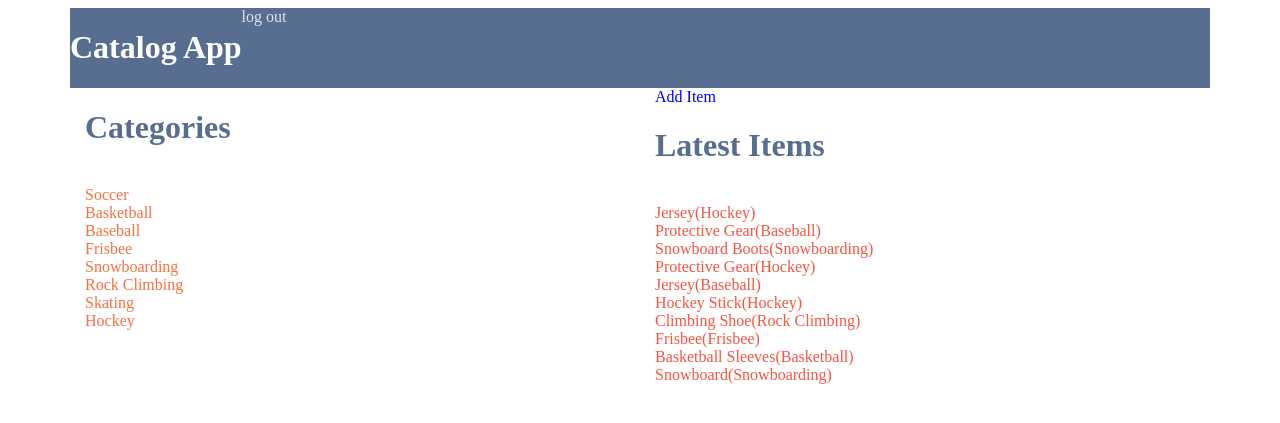
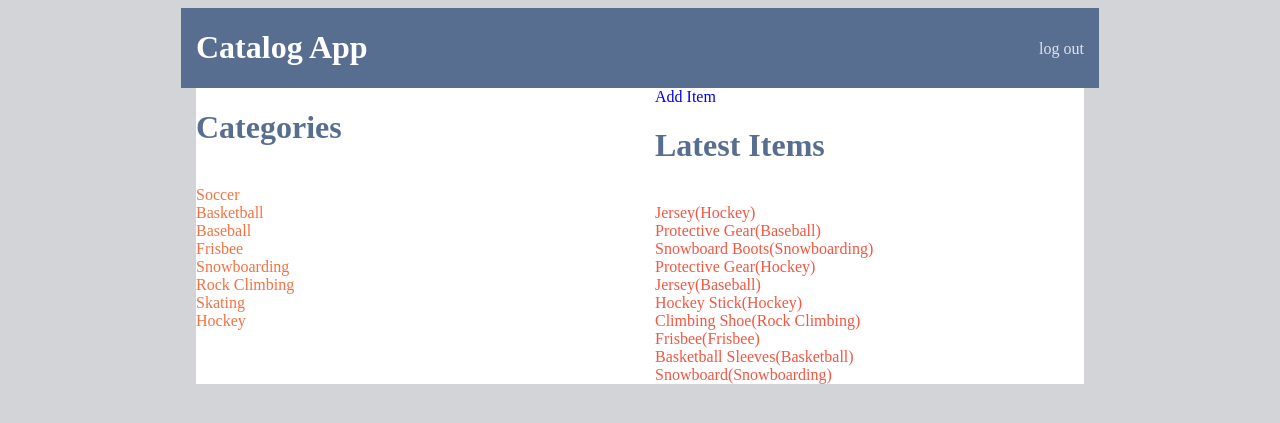
Before and after one commit to sarahchang2013/item-catalog, a Flask app: page / in a window 1280 px wide. Shown: the top 423 px of the page. Run offline with Flask 2, Linux system fonts and the light colour scheme; a user stored in the database is signed in; data comes from the database, SQL or seed files in the repository.

Commit message:
add pane to wrap content

```diff
--- a/vagrant/catalog/static/styles.css
+++ b/vagrant/catalog/static/styles.css
@@ -1,3 +1,14 @@
+
+body {
+	background-color: #d2d4d8;
+}
+
+.pane {
+	width: 80%;
+	height: 90%;
+	margin: auto;
+	background-color: #ffffff;
+}
 
 a {
 	text-decoration: none;
@@ -16,16 +27,15 @@ a.site-name, a.login-logout:hover, a.site-name, a.login-logout:active {
 }
 
 #sitename {
-	text-align: left;
-	/*Use inline-block to align text in one line.*/
-	display: inline-block;
+
+	float: left;
 }
 
-.login-logout {
-	margin-right: 0;
+.account {
+	margin: 2em 0 auto auto;
+	font-size: 1em;
 	text-align: right;
-	/*Inline-block is preferred to inline.*/
-	display: inline-block;
+	float: right;
 }
 
 .category-title, .items-title {
@@ -40,3 +50,7 @@ a.category:link, a.category:visited, a.category:hover, a.category:active {
 a.item:link, a.item:visited, a.item:hover, a.item:active {
 	color: #f45642;
 }
+
+#add-item {
+	margin: 1.5em auto 1em auto;
+}
--- a/vagrant/catalog/templates/index.html
+++ b/vagrant/catalog/templates/index.html
@@ -14,7 +14,7 @@
 
 	<div class="col-6 latestItems">
 		{% if session.logged_in %}
-		<a href="{{url_for('addItem')}}">Add Item</a>
+		<a id="add-item" href="{{url_for('addItem')}}">Add Item</a>
 		{% endif %}
 		<h1 class="items-title">Latest Items</h1><br>
 
--- a/vagrant/catalog/templates/layout.html
+++ b/vagrant/catalog/templates/layout.html
@@ -8,18 +8,21 @@
   </head>
 
   <body class="container">
-    <header class="row" id="navbar">
-        <h1 id="sitename"><a class="site-name" href="{{url_for('homePage')}}">Catalog App</a></h1>
-        <div class="account">
+    <div class="pane">
+      <header class="row" id="navbar">
+        <div class="col-12">
+          <h1 id="sitename"><a class="site-name" href="{{url_for('homePage')}}">Catalog App</a></h1>
+          <span class="account">
           {% if not session.logged_in %}
           <a class="login-logout" href="{{ url_for('login') }}">log in</a>
           {% else %}
           <a class="login-logout" href="{{ url_for('logout') }}">log out</a>
           {% endif %}
+          </span>
         </div>
-    </header>
+      </header>
 
-    <div class="flash">
+      <div class="flash">
       {% with messages = get_flashed_messages() %}
         {% if messages %}
           <ul>
@@ -29,7 +32,7 @@
           </ul>
         {% endif %}
       {% endwith %}
+      </div>
+    {% block body %}{% endblock %}
     </div>
-
-    {% block body %}{% endblock %}
   </body>
```
